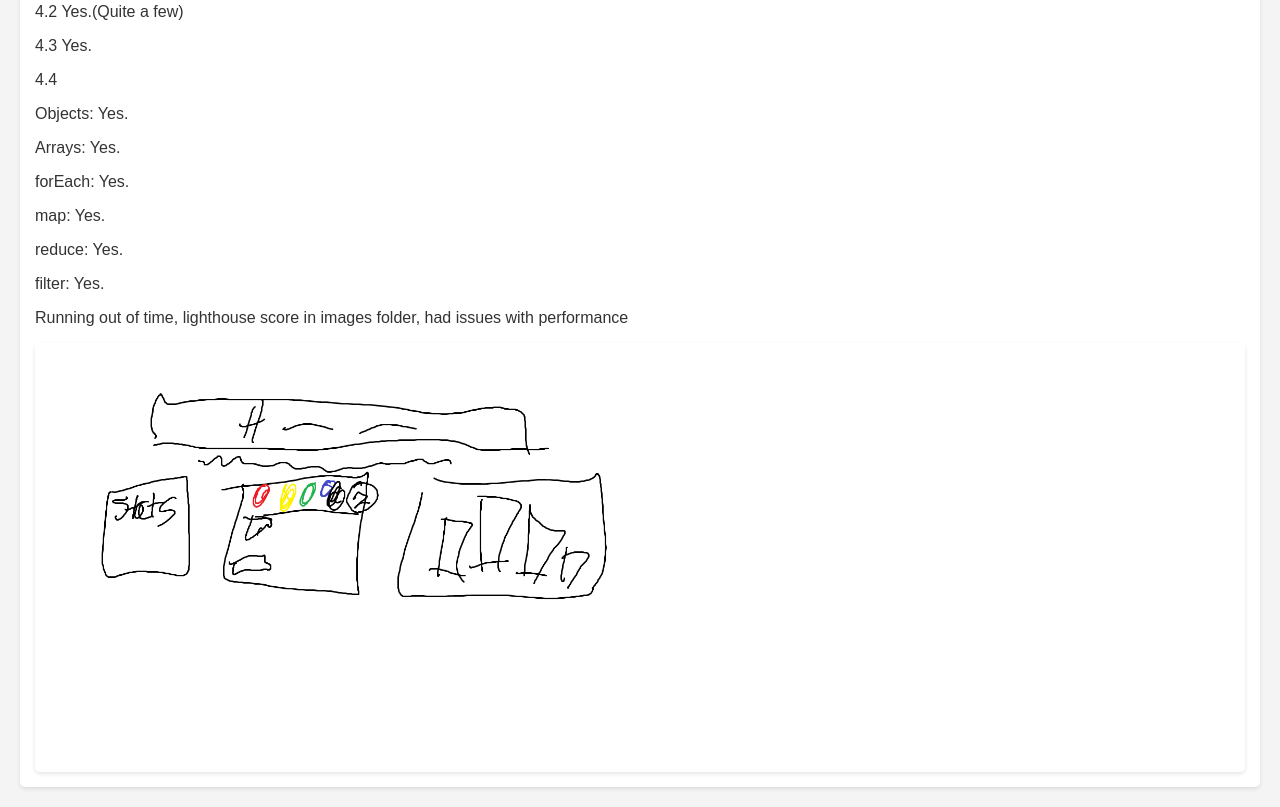
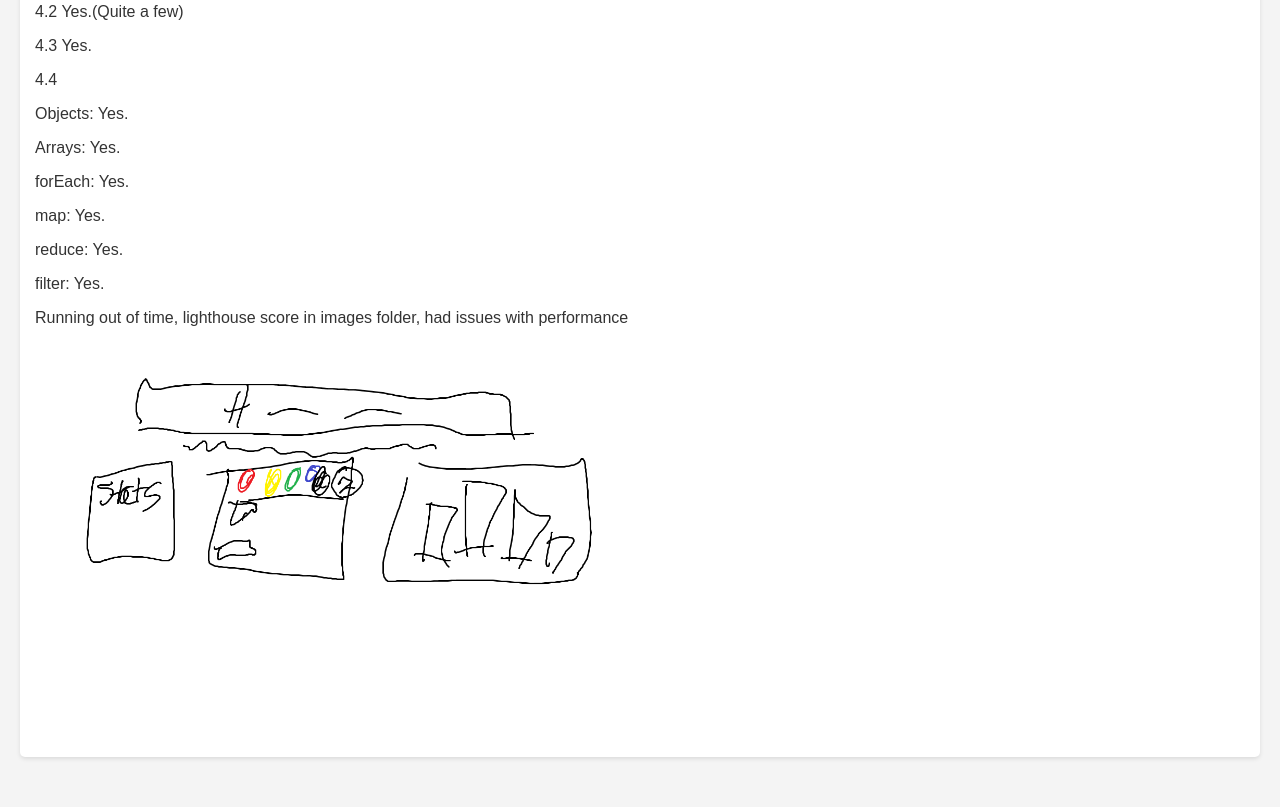
Before and after one commit to Thoth119/wdd131, a plain HTML site: page site/site-plans.html in a window 1280 px wide. Shown: the part 552-1359 px from the top of the page. After the commit the page ends 1329 px from the top, so only its background shows below. Drawn offline with Linux system fonts and the light colour scheme.

Commit message:
aggfhdhh

```diff
--- a/site/site-plans.html
+++ b/site/site-plans.html
@@ -38,9 +38,7 @@
                 <p>    reduce: Yes.</p>
                 <p>    filter: Yes.</p>
                 <p>Running out of time, lighthouse score in images folder, had issues with performance</p>
-                <section id ="tutorial-img-box"> <!--Time??-->
-                    <img src="images/the perfect wireframe.png" alt="amazing wireframe" id="tutorial-img">
-        </section>
+                    <img src="images/the perfect wireframe.png" alt="amazing wireframe" id="tutorial-img"></section>
     </main>
 </body>
 </html>
```
